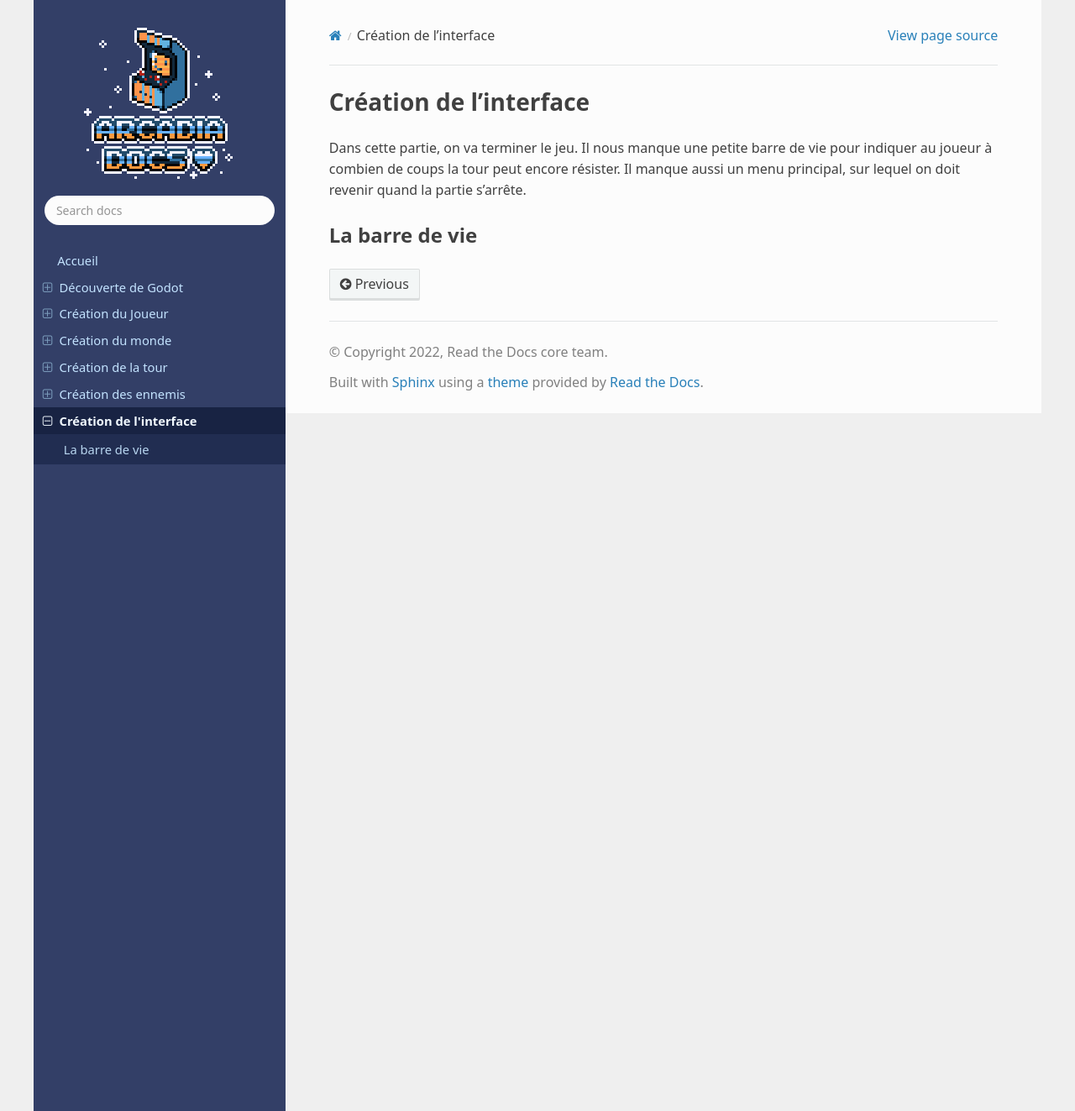
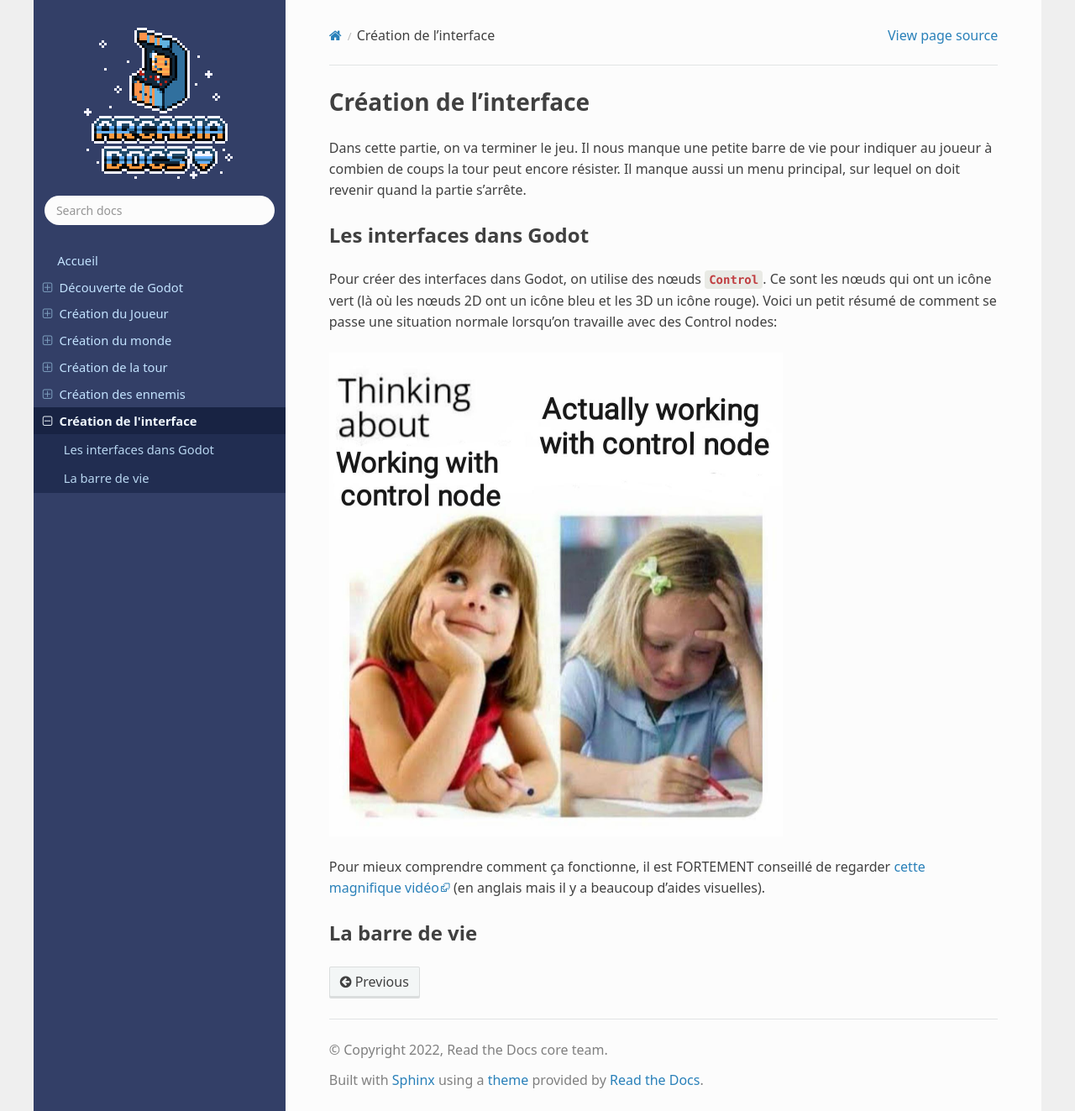
Before and after one commit to iceknith/Godot-Cours-Arcadia---Tower-Protector-Tutoriel, a Sphinx documentation site: the page built from docs/creation-gui.rst, in a window 1280 px wide and 1323 px high. Shown: the whole window at 84% size. Built offline with Sphinx 7.4.7 and the Read the Docs theme 2.0.0, drawn with Linux system fonts in a browser that asks for light colours; some web fonts are replaced.

Commit message:
Debut GUI

```diff
--- a/docs/creation-gui.rst
+++ b/docs/creation-gui.rst
@@ -4,5 +4,16 @@ Création de l'interface
 Dans cette partie, on va terminer le jeu. Il nous manque une petite barre de vie pour indiquer au joueur à combien de coups la tour peut encore résister.
 Il manque aussi un menu principal, sur lequel on doit revenir quand la partie s'arrête.
 
+Les interfaces dans Godot
+-------------------------
+
+Pour créer des interfaces dans Godot, on utilise des nœuds ``Control``. Ce sont les nœuds qui ont un icône vert (là où les nœuds 2D ont un icône bleu et les 3D un icône rouge).
+Voici un petit résumé de comment se passe une situation normale lorsqu'on travaille avec des Control nodes:
+
+.. image:: img/controlnodememe.png
+
+Pour mieux comprendre comment ça fonctionne, il est FORTEMENT conseillé de regarder `cette magnifique vidéo <https://youtu.be/5Hog6a0EYa0?si=xOQb3F4YNDsQqQ6z>`_
+(en anglais mais il y a beaucoup d'aides visuelles).
+
 La barre de vie
 ---------------
```
Also changed, not shown: docs/img/controlnodememe.png (added).
